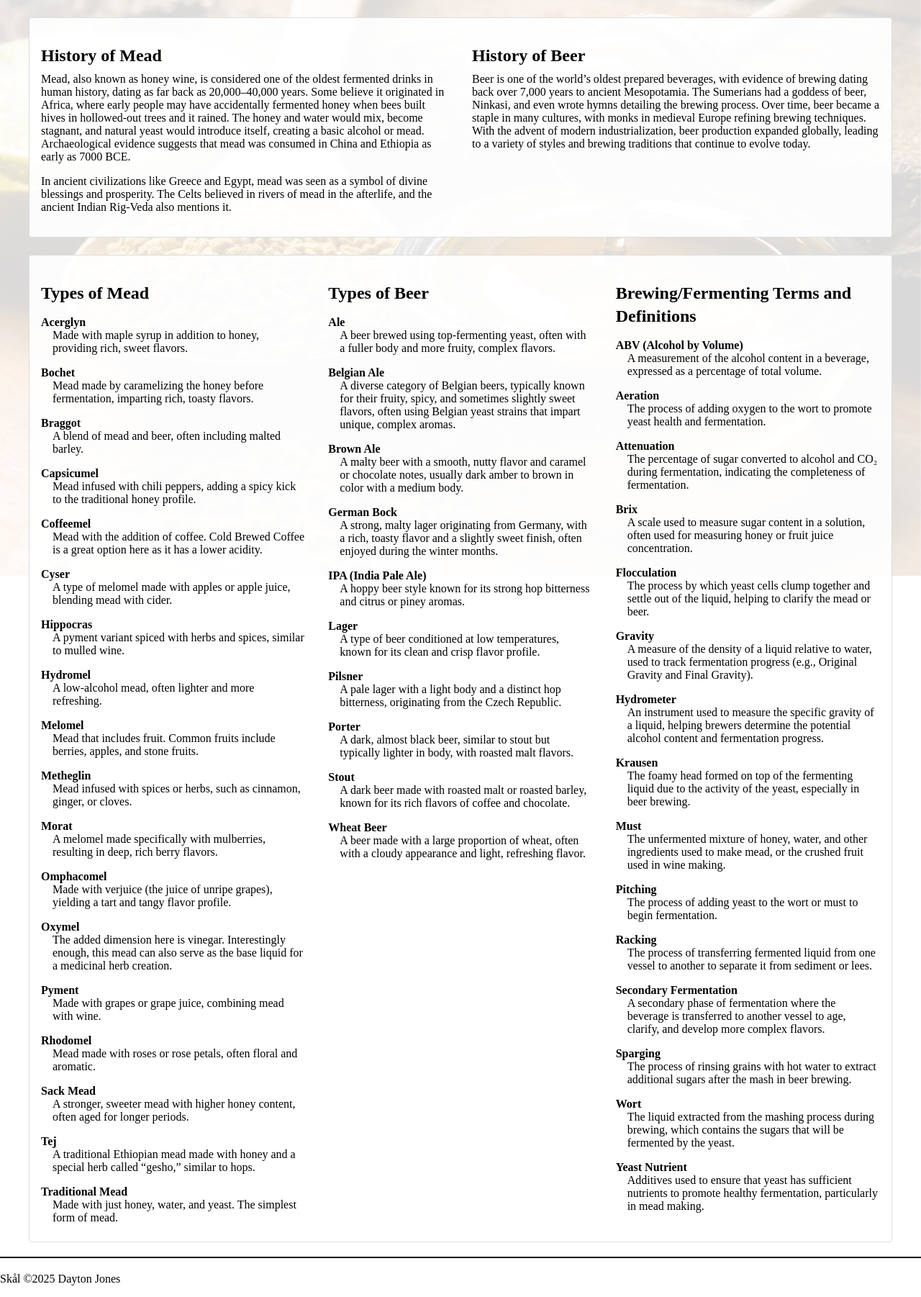
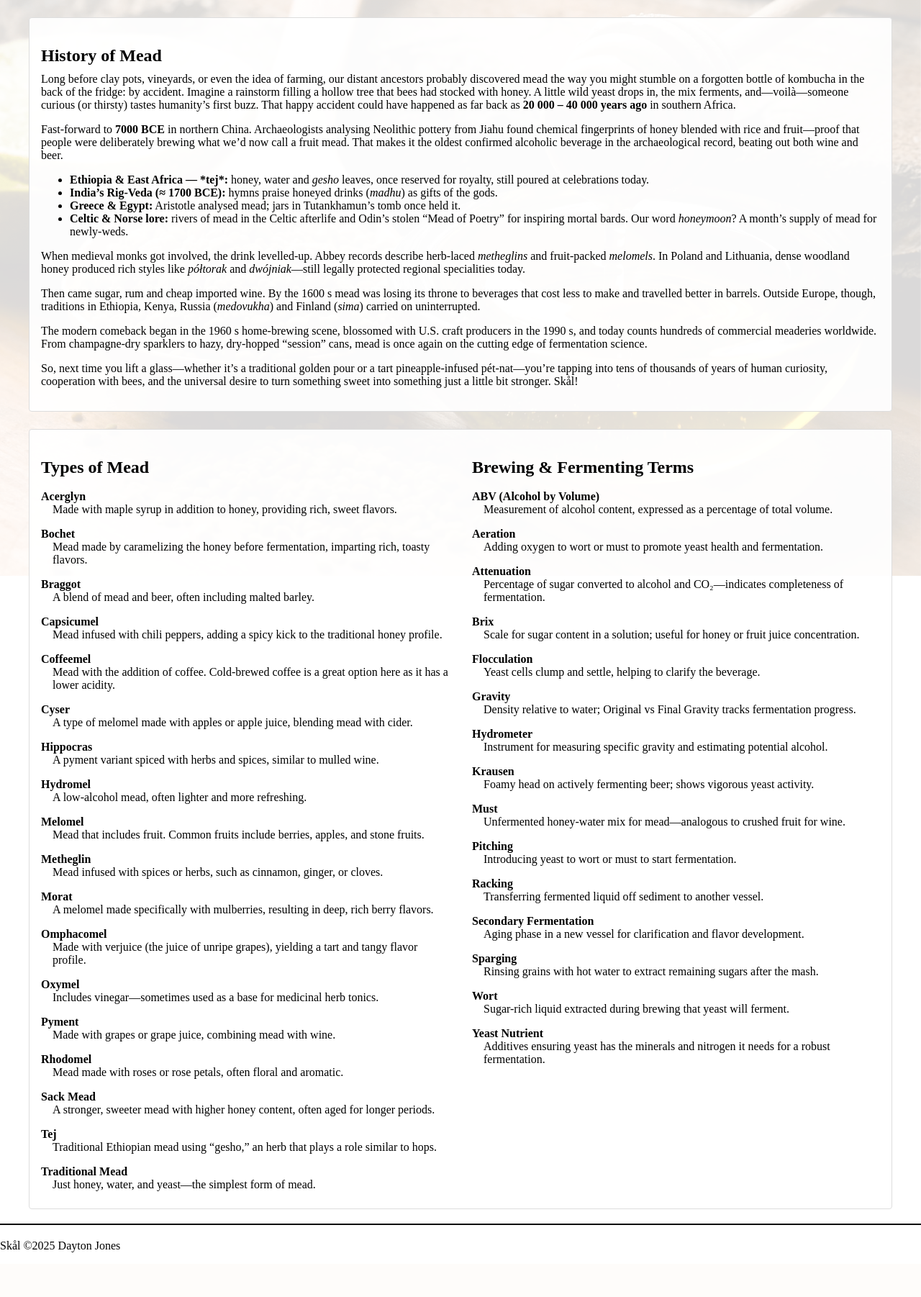
Before and after one commit to daytonjones/Skal, a Django app: template templates/info.html in a window 1280 px wide. Shown: the whole page at 72% size. After the commit the page ends 1740 px from the top, so only its background shows below. Run offline with Django 5.2, Linux system fonts and the light colour scheme; the template is opened without the code that fills it, so the values that code supplies are empty.

Commit message:
expanded/renamed history of mead, removed beer

```diff
--- a/templates/base.html
+++ b/templates/base.html
@@ -25,7 +25,7 @@
 
     <ul class="menu nav-links">
       <li><a href="{% url 'home' %}">Home</a></li>
-      <li><a href="{% url 'info' %}">Brewing History</a></li>
+      <li><a href="{% url 'info' %}">Mead History & Types</a></li>
       <li><a href="{% url 'yeast' %}">Yeast Info</a></li>
       <li><a href="{% url 'calculators:index' %}">Calculators</a></li>
       <li><a href="{% url 'recipes:index' %}">Recipes</a></li>
--- a/templates/info.html
+++ b/templates/info.html
@@ -2,33 +2,80 @@
 {% block title %}Fermentation Info{% endblock %}
 
 {% block content %}
+<!-- ───────────── HISTORY ───────────── -->
 <div class="container mx-auto mt-6">
   <div class="calc-section p-6">
-    <!-- History Section with 2 columns -->
-    <div class="grid grid-cols-2 gap-8">
+    <div class="grid grid-cols-1 gap-8">  <!-- single-column now -->
       <div>
         <h2 class="text-2xl font-semibold">History of Mead</h2>
+
         <p class="mt-2">
-          Mead, also known as honey wine, is considered one of the oldest fermented drinks in human history, dating as far back as 20,000–40,000 years. Some believe it originated in Africa, where early people may have accidentally fermented honey when bees built hives in hollowed-out trees and it rained. The honey and water would mix, become stagnant, and natural yeast would introduce itself, creating a basic alcohol or mead. Archaeological evidence suggests that mead was consumed in China and Ethiopia as early as 7000 BCE.
+          Long before clay pots, vineyards, or even the idea of farming, our distant ancestors probably
+          discovered mead the way you might stumble on a forgotten bottle of kombucha in the back of
+          the fridge: by accident.  Imagine a rainstorm filling a hollow tree that bees had stocked
+          with honey.  A little wild yeast drops in, the mix ferments, and—voilà—someone curious (or
+          thirsty) tastes humanity’s first buzz.  That happy accident could have happened as far back
+          as <strong>20 000 – 40 000 years ago</strong> in southern Africa.
         </p>
+
         <p class="mt-2">
-          In ancient civilizations like Greece and Egypt, mead was seen as a symbol of divine blessings and prosperity. The Celts believed in rivers of mead in the afterlife, and the ancient Indian Rig-Veda also mentions it.
+          Fast-forward to <strong>7000 BCE</strong> in northern China.  Archaeologists analysing
+          Neolithic pottery from Jiahu found chemical fingerprints of honey blended with rice and
+          fruit—proof that people were deliberately brewing what we’d now call a fruit mead.  That
+          makes it the oldest confirmed alcoholic beverage in the archaeological record, beating out
+          both wine and beer.
         </p>
-      </div>
-      <div>
-        <h2 class="text-2xl font-semibold">History of Beer</h2>
+
+        <ul class="list-disc ml-6 mt-2 space-y-2">
+          <li><strong>Ethiopia &amp; East Africa — *tej*:</strong> honey, water and <em>gesho</em>
+              leaves, once reserved for royalty, still poured at celebrations today.</li>
+          <li><strong>India’s Rig-Veda (≈ 1700 BCE):</strong> hymns praise honeyed drinks
+              (<em>madhu</em>) as gifts of the gods.</li>
+          <li><strong>Greece &amp; Egypt:</strong> Aristotle analysed mead; jars in Tutankhamun’s
+              tomb once held it.</li>
+          <li><strong>Celtic &amp; Norse lore:</strong> rivers of mead in the Celtic afterlife and
+              Odin’s stolen “Mead of Poetry” for inspiring mortal bards.  Our word
+              <em>honeymoon</em>?  A month’s supply of mead for newly-weds.</li>
+        </ul>
+
         <p class="mt-2">
-          Beer is one of the world’s oldest prepared beverages, with evidence of brewing dating back over 7,000 years to ancient Mesopotamia. The Sumerians had a goddess of beer, Ninkasi, and even wrote hymns detailing the brewing process. Over time, beer became a staple in many cultures, with monks in medieval Europe refining brewing techniques. With the advent of modern industrialization, beer production expanded globally, leading to a variety of styles and brewing traditions that continue to evolve today.
+          When medieval monks got involved, the drink levelled-up.  Abbey records describe herb-laced
+          <em>metheglins</em> and fruit-packed <em>melomels</em>.  In Poland and Lithuania, dense
+          woodland honey produced rich styles like <em>półtorak</em> and <em>dwójniak</em>—still
+          legally protected regional specialities today.
+        </p>
+
+        <p class="mt-2">
+          Then came sugar, rum and cheap imported wine.  By the 1600 s mead was losing its throne to
+          beverages that cost less to make and travelled better in barrels.  Outside Europe, though,
+          traditions in Ethiopia, Kenya, Russia (<em>medovukha</em>) and Finland (<em>sima</em>)
+          carried on uninterrupted.
+        </p>
+
+        <p class="mt-2">
+          The modern comeback began in the 1960 s home-brewing scene, blossomed with U.S. craft
+          producers in the 1990 s, and today counts hundreds of commercial meaderies worldwide.
+          From champagne-dry sparklers to hazy, dry-hopped “session” cans, mead is once again on the
+          cutting edge of fermentation science.
+        </p>
+
+        <p class="mt-2">
+          So, next time you lift a glass—whether it’s a traditional golden pour or a tart
+          pineapple-infused pét-nat—you’re tapping into tens of thousands of years of human
+          curiosity, cooperation with bees, and the universal desire to turn something sweet into
+          something just a little bit stronger.  Skål!
         </p>
       </div>
     </div>
   </div>
 </div>
 
+<!-- ───────────── DEFINITIONS ───────────── -->
 <div class="container mx-auto mt-6">
   <div class="calc-section p-6">
-    <!-- Definitions Section with 3 columns -->
-    <div class="grid grid-cols-3 gap-8">
+    <!-- Types & Terms: now 2 columns -->
+    <div class="grid grid-cols-2 gap-8">
+      <!-- TYPES OF MEAD -->
       <div>
         <h2 class="text-2xl font-semibold">Types of Mead</h2>
         <dl class="mt-2">
@@ -41,7 +88,7 @@
           <dt class="font-bold">Capsicumel</dt>
             <dd class="ml-4">Mead infused with chili peppers, adding a spicy kick to the traditional honey profile.</dd>
           <dt class="font-bold">Coffeemel</dt>
-            <dd class="ml-4">Mead with the addition of coffee. Cold Brewed Coffee is a great option here as it has a lower acidity.</dd>
+            <dd class="ml-4">Mead with the addition of coffee. Cold-brewed coffee is a great option here as it has a lower acidity.</dd>
           <dt class="font-bold">Cyser</dt>
             <dd class="ml-4">A type of melomel made with apples or apple juice, blending mead with cider.</dd>
           <dt class="font-bold">Hippocras</dt>
@@ -57,7 +104,7 @@
           <dt class="font-bold">Omphacomel</dt>
             <dd class="ml-4">Made with verjuice (the juice of unripe grapes), yielding a tart and tangy flavor profile.</dd>
           <dt class="font-bold">Oxymel</dt>
-            <dd class="ml-4">The added dimension here is vinegar. Interestingly enough, this mead can also serve as the base liquid for a medicinal herb creation.</dd>
+            <dd class="ml-4">Includes vinegar—sometimes used as a base for medicinal herb tonics.</dd>
           <dt class="font-bold">Pyment</dt>
             <dd class="ml-4">Made with grapes or grape juice, combining mead with wine.</dd>
           <dt class="font-bold">Rhodomel</dt>
@@ -65,69 +112,46 @@
           <dt class="font-bold">Sack Mead</dt>
             <dd class="ml-4">A stronger, sweeter mead with higher honey content, often aged for longer periods.</dd>
           <dt class="font-bold">Tej</dt>
-            <dd class="ml-4">A traditional Ethiopian mead made with honey and a special herb called “gesho,” similar to hops.</dd>
+            <dd class="ml-4">Traditional Ethiopian mead using “gesho,” an herb that plays a role similar to hops.</dd>
           <dt class="font-bold">Traditional Mead</dt>
-            <dd class="ml-4">Made with just honey, water, and yeast. The simplest form of mead.</dd>
+            <dd class="ml-4">Just honey, water, and yeast—the simplest form of mead.</dd>
         </dl>
       </div>
+
+      <!-- BREWING / FERMENTING TERMS -->
       <div>
-        <h2 class="text-2xl font-semibold">Types of Beer</h2>
-        <dl class="mt-2">
-          <dt class="font-bold">Ale</dt>
-            <dd class="ml-4">A beer brewed using top-fermenting yeast, often with a fuller body and more fruity, complex flavors.</dd>
-          <dt class="font-bold">Belgian Ale</dt>
-            <dd class="ml-4">A diverse category of Belgian beers, typically known for their fruity, spicy, and sometimes slightly sweet flavors, often using Belgian yeast strains that impart unique, complex aromas.</dd>
-          <dt class="font-bold">Brown Ale</dt>
-            <dd class="ml-4">A malty beer with a smooth, nutty flavor and caramel or chocolate notes, usually dark amber to brown in color with a medium body.</dd>
-          <dt class="font-bold">German Bock</dt>
-            <dd class="ml-4">A strong, malty lager originating from Germany, with a rich, toasty flavor and a slightly sweet finish, often enjoyed during the winter months.</dd>
-          <dt class="font-bold">IPA (India Pale Ale)</dt>
-            <dd class="ml-4">A hoppy beer style known for its strong hop bitterness and citrus or piney aromas.</dd>
-          <dt class="font-bold">Lager</dt>
-            <dd class="ml-4">A type of beer conditioned at low temperatures, known for its clean and crisp flavor profile.</dd>
-          <dt class="font-bold">Pilsner</dt>
-            <dd class="ml-4">A pale lager with a light body and a distinct hop bitterness, originating from the Czech Republic.</dd>
-          <dt class="font-bold">Porter</dt>
-            <dd class="ml-4">A dark, almost black beer, similar to stout but typically lighter in body, with roasted malt flavors.</dd>
-          <dt class="font-bold">Stout</dt>
-            <dd class="ml-4">A dark beer made with roasted malt or roasted barley, known for its rich flavors of coffee and chocolate.</dd>
-          <dt class="font-bold">Wheat Beer</dt>
-            <dd class="ml-4">A beer made with a large proportion of wheat, often with a cloudy appearance and light, refreshing flavor.</dd>
-        </dl>
-      </div>
-      <div>
-        <h2 class="text-2xl font-semibold">Brewing/Fermenting Terms and Definitions</h2>
+        <h2 class="text-2xl font-semibold">Brewing &amp; Fermenting Terms</h2>
         <dl class="mt-2">
           <dt class="font-bold">ABV (Alcohol by Volume)</dt>
-            <dd class="ml-4">A measurement of the alcohol content in a beverage, expressed as a percentage of total volume.</dd>
+            <dd class="ml-4">Measurement of alcohol content, expressed as a percentage of total volume.</dd>
           <dt class="font-bold">Aeration</dt>
-            <dd class="ml-4">The process of adding oxygen to the wort to promote yeast health and fermentation.</dd>
+            <dd class="ml-4">Adding oxygen to wort or must to promote yeast health and fermentation.</dd>
           <dt class="font-bold">Attenuation</dt>
-            <dd class="ml-4">The percentage of sugar converted to alcohol and CO₂ during fermentation, indicating the completeness of fermentation.</dd>
+            <dd class="ml-4">Percentage of sugar converted to alcohol and CO₂—indicates completeness of fermentation.</dd>
           <dt class="font-bold">Brix</dt>
-            <dd class="ml-4">A scale used to measure sugar content in a solution, often used for measuring honey or fruit juice concentration.</dd>
+            <dd class="ml-4">Scale for sugar content in a solution; useful for honey or fruit juice concentration.</dd>
           <dt class="font-bold">Flocculation</dt>
-            <dd class="ml-4">The process by which yeast cells clump together and settle out of the liquid, helping to clarify the mead or beer.</dd>
+            <dd class="ml-4">Yeast cells clump and settle, helping to clarify the beverage.</dd>
           <dt class="font-bold">Gravity</dt>
-            <dd class="ml-4">A measure of the density of a liquid relative to water, used to track fermentation progress (e.g., Original Gravity and Final Gravity).</dd>
+            <dd class="ml-4">Density relative to water; Original vs Final Gravity tracks fermentation progress.</dd>
           <dt class="font-bold">Hydrometer</dt>
-            <dd class="ml-4">An instrument used to measure the specific gravity of a liquid, helping brewers determine the potential alcohol content and fermentation progress.</dd>
+            <dd class="ml-4">Instrument for measuring specific gravity and estimating potential alcohol.</dd>
           <dt class="font-bold">Krausen</dt>
-            <dd class="ml-4">The foamy head formed on top of the fermenting liquid due to the activity of the yeast, especially in beer brewing.</dd>
+            <dd class="ml-4">Foamy head on actively fermenting beer; shows vigorous yeast activity.</dd>
           <dt class="font-bold">Must</dt>
-            <dd class="ml-4">The unfermented mixture of honey, water, and other ingredients used to make mead, or the crushed fruit used in wine making.</dd>
+            <dd class="ml-4">Unfermented honey-water mix for mead—analogous to crushed fruit for wine.</dd>
           <dt class="font-bold">Pitching</dt>
-            <dd class="ml-4">The process of adding yeast to the wort or must to begin fermentation.</dd>
+            <dd class="ml-4">Introducing yeast to wort or must to start fermentation.</dd>
           <dt class="font-bold">Racking</dt>
-            <dd class="ml-4">The process of transferring fermented liquid from one vessel to another to separate it from sediment or lees.</dd>
+            <dd class="ml-4">Transferring fermented liquid off sediment to another vessel.</dd>
           <dt class="font-bold">Secondary Fermentation</dt>
-            <dd class="ml-4">A secondary phase of fermentation where the beverage is transferred to another vessel to age, clarify, and develop more complex flavors.</dd>
+            <dd class="ml-4">Aging phase in a new vessel for clarification and flavor development.</dd>
           <dt class="font-bold">Sparging</dt>
-            <dd class="ml-4">The process of rinsing grains with hot water to extract additional sugars after the mash in beer brewing.</dd>
+            <dd class="ml-4">Rinsing grains with hot water to extract remaining sugars after the mash.</dd>
           <dt class="font-bold">Wort</dt>
-            <dd class="ml-4">The liquid extracted from the mashing process during brewing, which contains the sugars that will be fermented by the yeast.</dd>
+            <dd class="ml-4">Sugar-rich liquid extracted during brewing that yeast will ferment.</dd>
           <dt class="font-bold">Yeast Nutrient</dt>
-            <dd class="ml-4">Additives used to ensure that yeast has sufficient nutrients to promote healthy fermentation, particularly in mead making.</dd>
+            <dd class="ml-4">Additives ensuring yeast has the minerals and nitrogen it needs for a robust fermentation.</dd>
         </dl>
       </div>
     </div>
```
